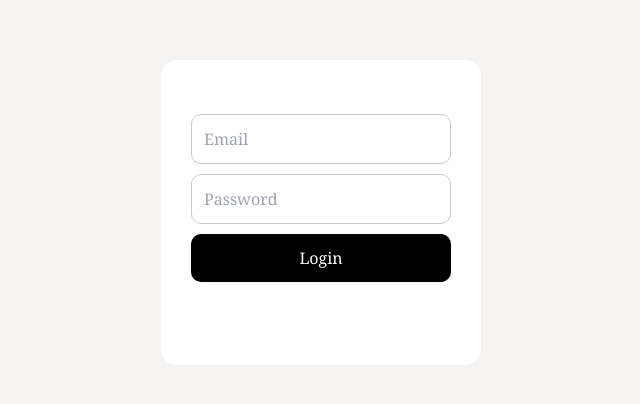
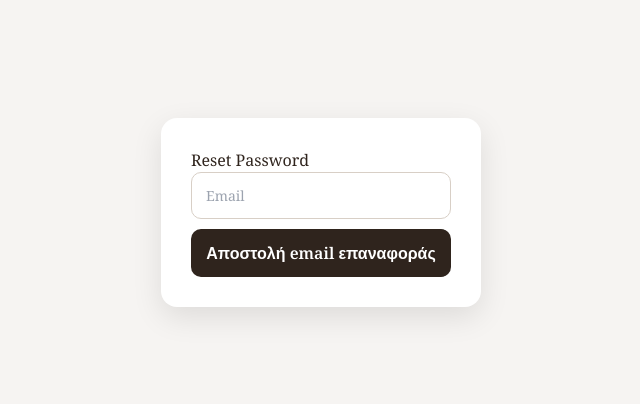
Before and after one commit to LabLouEvents/LabLouInvitation, a Next.js app: page /forgot-password in a window 1280 px wide. Shown: the part 188-592 px from the top of the page, without its empty margins (319-959 px from the left). Built offline with nearby package versions, Linux system fonts and the light colour scheme; no server answers; a web font is replaced by a local one.

Commit message:
fix forgot password page

```diff
--- a/app/forgot-password/page.tsx
+++ b/app/forgot-password/page.tsx
@@ -8,27 +8,25 @@ const supabase = createClient(
   process.env.NEXT_PUBLIC_SUPABASE_ANON_KEY!
 );
 
-export default function LoginPage() {
+export default function ForgotPasswordPage() {
   const [email, setEmail] = useState("");
-  const [pass, setPass] = useState("");
 
-  async function login() {
-    const { error } = await supabase.auth.signInWithPassword({
-      email,
-      password: pass,
+  async function sendReset() {
+    const { error } = await supabase.auth.resetPasswordForEmail(email, {
+      redirectTo: "https://lablouinvitations.gr/reset-password",
     });
 
     if (error) {
       alert(error.message);
     } else {
-      window.location.href = "/admin";
+      alert("Στάλθηκε email επαναφοράς 💌");
     }
   }
 
   return (
     <div style={page}>
       <div style={card}>
-        <h2 style={title}>Admin Login</h2>
+        <h2 style={title}>Reset Password</h2>
 
         <input
           placeholder="Email"
@@ -37,73 +35,51 @@ export default function LoginPage() {
           style={input}
         />
 
-        <input
-          type="password"
-          placeholder="Password"
-          value={pass}
-          onChange={(e) => setPass(e.target.value)}
-          style={input}
-        />
-
-        <button onClick={login} style={btn}>
-          Login
+        <button onClick={sendReset} style={btn}>
+          Αποστολή email επαναφοράς
         </button>
-
-        <div style={forgotBox}>
-          Ξέχασες τον κωδικό σου;
-          <div
-            onClick={() => (window.location.href = "/forgot-password")}
-            style={forgotLink}
-          >
-            Reset password
-          </div>
-        </div>
       </div>
     </div>
   );
 }
 
-/* styles */
-const page = {
+const page: React.CSSProperties = {
   minHeight: "100vh",
   display: "grid",
   placeItems: "center",
   background: "#f6f4f2",
 };
 
-const card = {
+const card: React.CSSProperties = {
   padding: 30,
   background: "white",
   borderRadius: 16,
   width: 320,
+  boxShadow: "0 10px 30px rgba(0,0,0,0.1)",
 };
 
-const title = { marginTop: 0 };
+const title: React.CSSProperties = {
+  marginTop: 0,
+  color: "#2f241d",
+};
 
-const input = {
+const input: React.CSSProperties = {
   width: "100%",
   marginBottom: 10,
-  padding: 12,
+  padding: "12px 14px",
   borderRadius: 10,
-  border: "1px solid #ccc",
+  border: "1px solid #d8cfc6",
+  fontSize: 14,
+  color: "#111",
 };
 
-const btn = {
+const btn: React.CSSProperties = {
   width: "100%",
   padding: 12,
   borderRadius: 10,
-  background: "black",
+  background: "#2f241d",
   color: "white",
   cursor: "pointer",
+  border: "none",
+  fontWeight: 600,
 };
-
-const forgotBox = {
-  marginTop: 14,
-  textAlign: "center",
-  fontSize: 13,
-};
-
-const forgotLink = {
-  cursor: "pointer",
-  textDecoration: "underline",
-};
```
